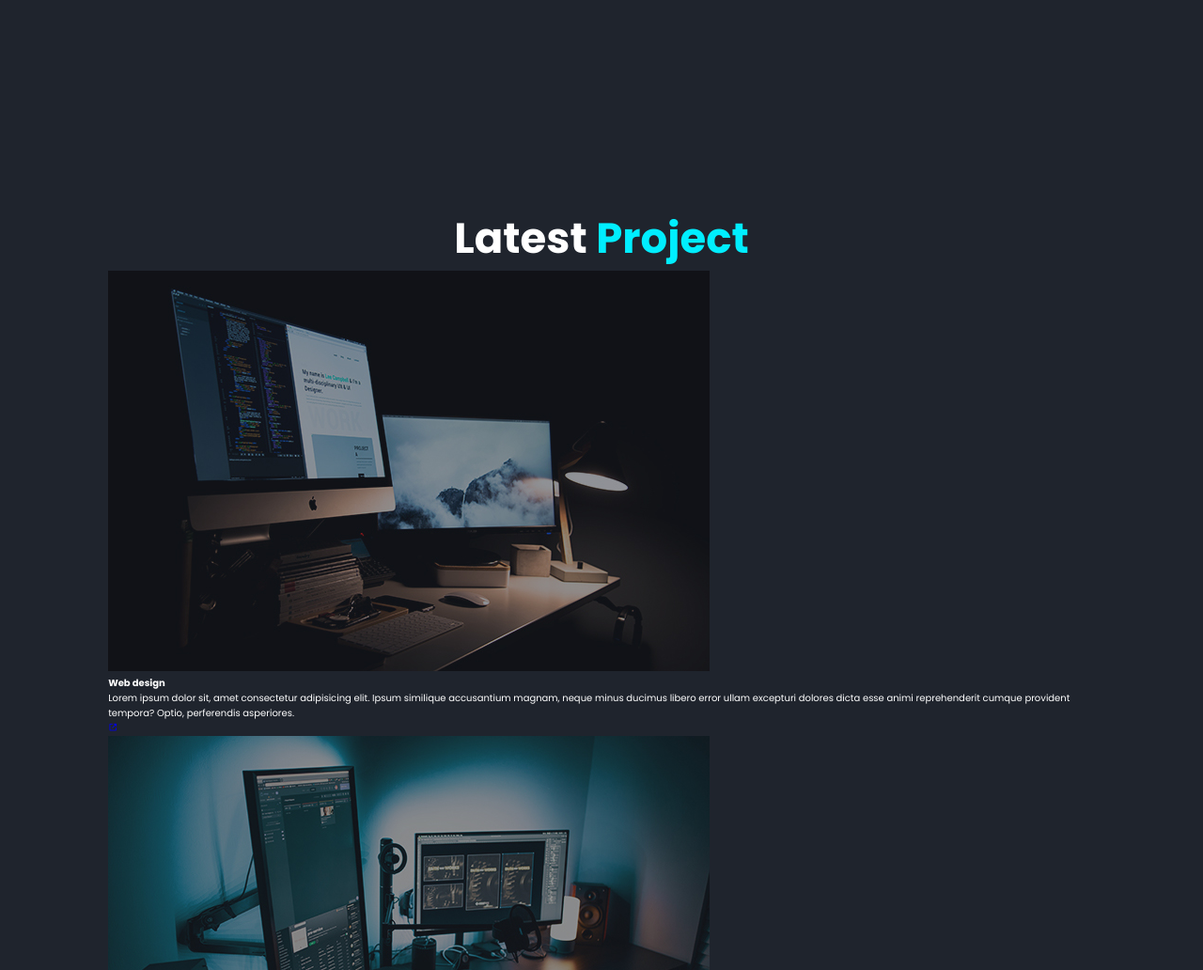
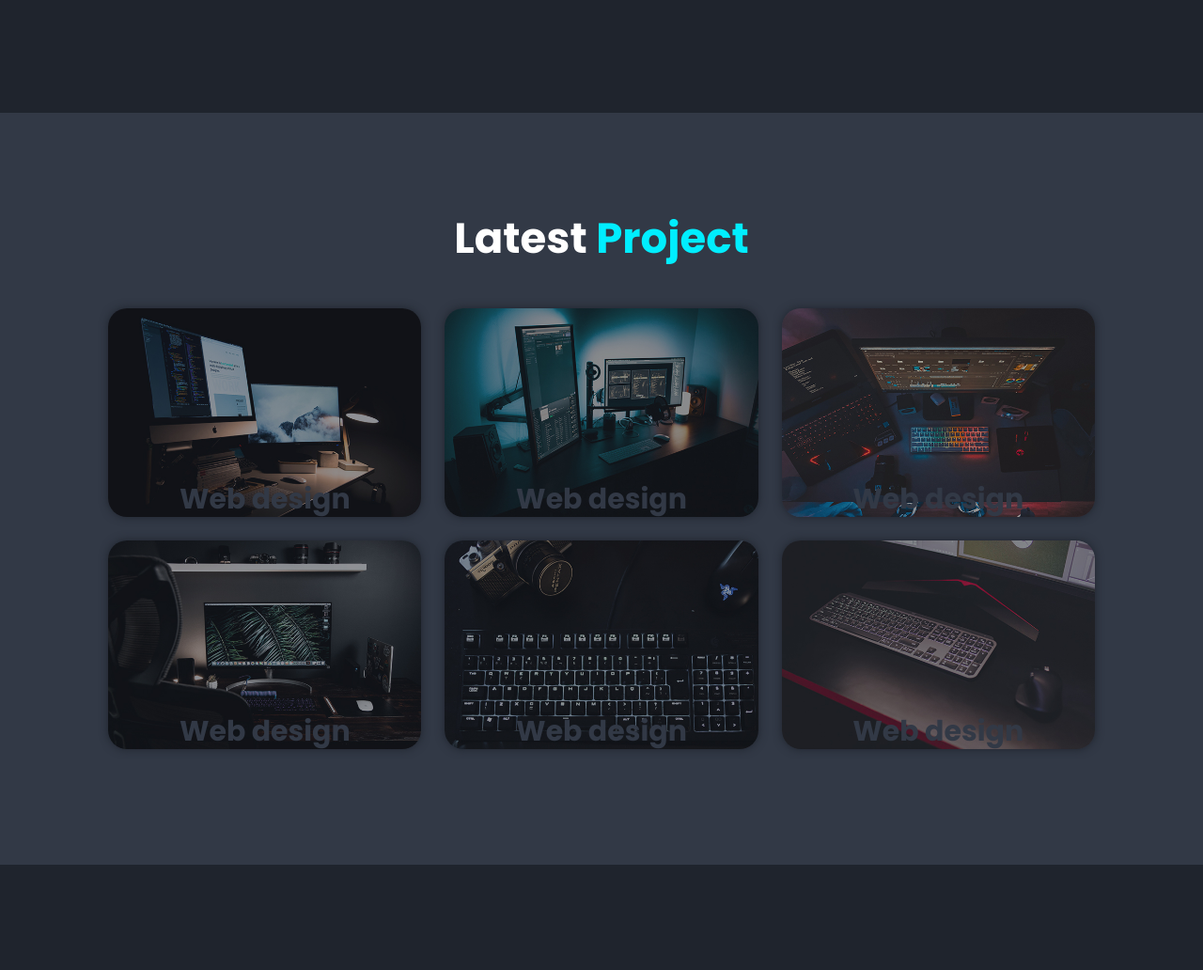
Before and after one commit to ShanthakumarThanus/Portfolio, a plain HTML site: page index.html in a window 1280 px wide. Shown: the part 2280-3312 px from the top of the page at 94% size. After the commit the page ends 3200 px from the top, so only its background shows below. Drawn offline with nearby package versions, Linux system fonts and the light colour scheme.

Commit message:
suite vidéo 33:14

```diff
--- a/css/style.css
+++ b/css/style.css
@@ -205,3 +205,70 @@
     font-size: 1.6rem;
     margin: 1rem 0 3rem;
 }
+
+.portfolio {
+    background: var(--second-bg-color);
+}
+
+.portfolio h2 {
+    margin-bottom: 4rem;
+}
+
+.portfolio-container {
+    display: grid;
+    grid-template-columns: repeat(3, 1fr);
+    align-items: center;
+    gap: 2.5rem;
+}
+
+.portfolio-container .portfolio-box {
+    position: relative;
+    border-radius: 2rem;
+    box-shadow: 0 0 1rem var(--bg-color);
+    overflow: hidden;
+    display: flex;
+}
+
+.portfolio-box img {
+    width: 100%;
+}
+
+.portfolio-box .portfolio-layer {
+    position: absolute;
+    bottom: 0;
+    left: 0;
+    width: 100%;
+    height: 100%;
+    background: linear-gradient(rgba(0, 0, 0, .1), var(--main-color));
+    display: flex;
+    justify-content: center;
+    align-items: center;
+    flex-direction: column;
+    text-align: center;
+    padding: 0 4rem;
+    transform: translateY(100%);
+}
+
+.portfolio-layer h4 {
+    font-size: 3rem;
+}
+
+.portfolio-layer p {
+    font-size: 1.6rem;
+    margin: .3rem 0 1rem;
+}
+
+.portfolio-layer a {
+    display: inline-flex;
+    justify-content: center;
+    align-items: center;
+    width: 5rem;
+    height: 5rem;
+    background: var(--text-color);
+    border-radius: 50%;
+}
+
+.portfolio-layer {
+    font-size: 2rem;
+    color: var(--second-bg-color);
+}
```
